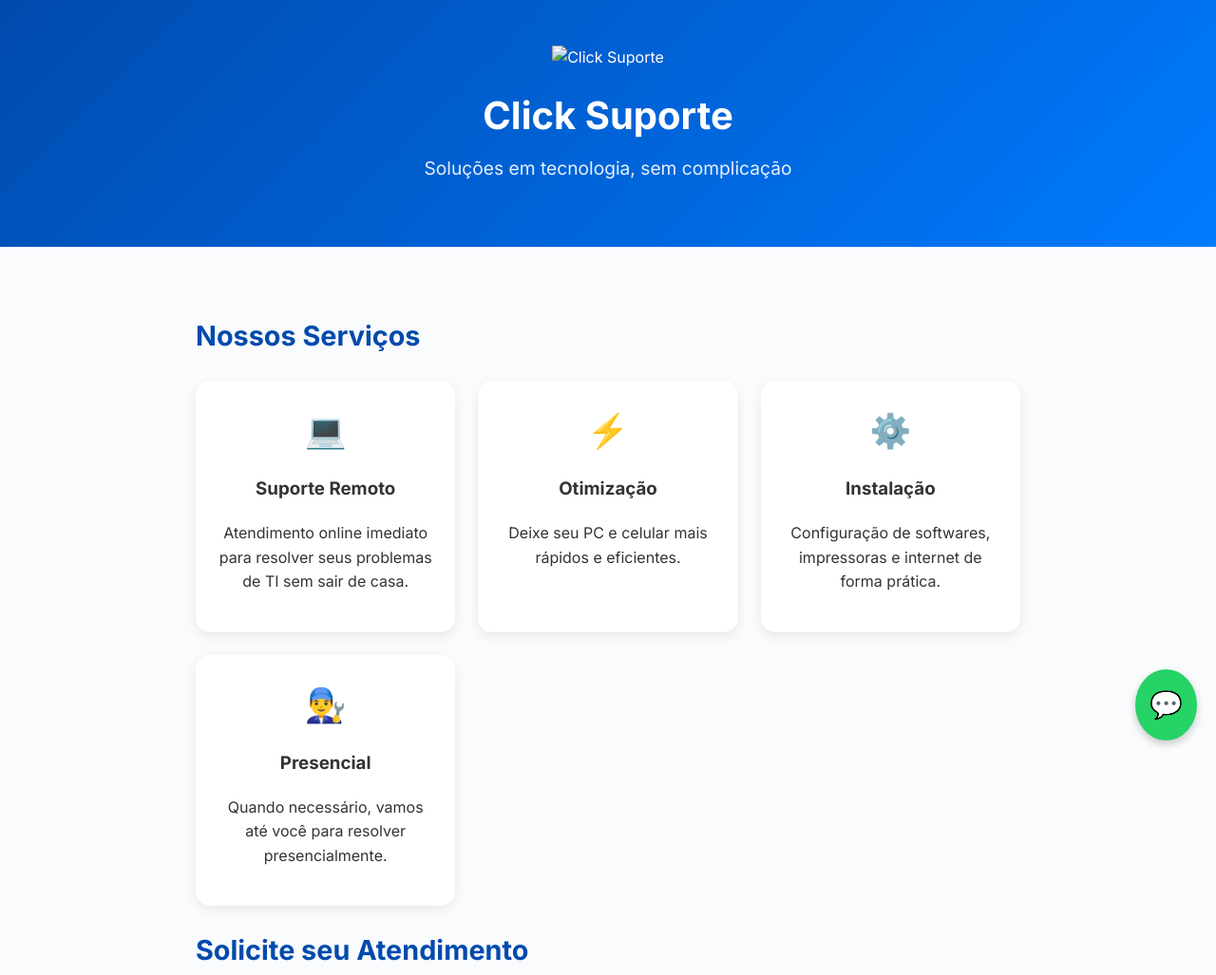
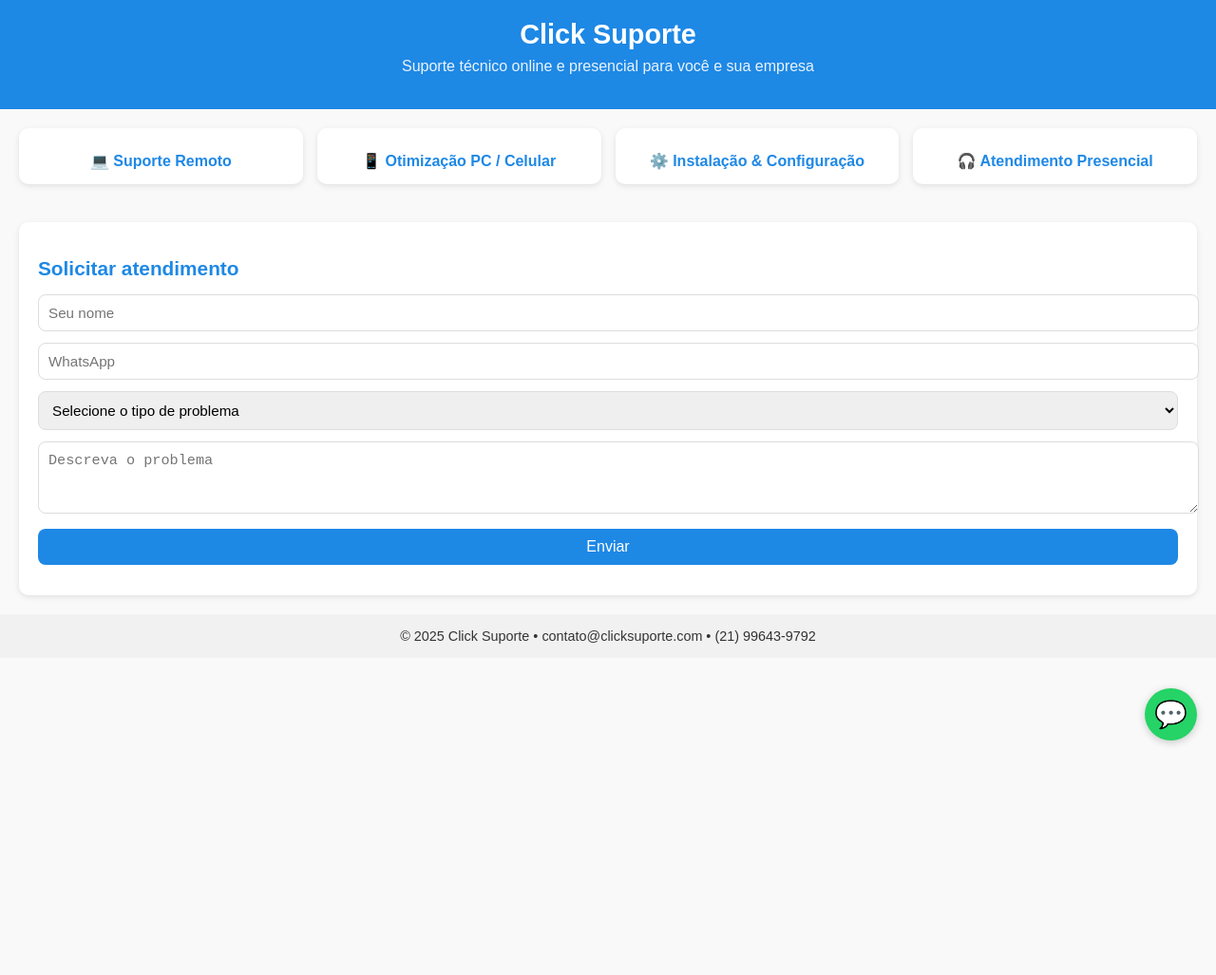
Before and after one commit to Luisgf013/Click_suporte, a plain HTML site: page index.html in a window 1280 px wide. Shown: the top 1027 px of the page at 95% size. After the commit the page ends 800 px from the top, so only its background shows below. Drawn offline with Linux system fonts and the light colour scheme.

Commit message:
Update index.html

```diff
--- a/index.html
+++ b/index.html
@@ -4,103 +4,102 @@
   <meta charset="UTF-8">
   <meta name="viewport" content="width=device-width, initial-scale=1.0">
   <title>Click Suporte</title>
-  <link rel="preconnect" href="https://fonts.googleapis.com">
-  <link rel="preconnect" href="https://fonts.gstatic.com" crossorigin>
-  <link href="https://fonts.googleapis.com/css2?family=Inter:wght@400;600;700&display=swap" rel="stylesheet">
   <style>
-    * {
-      box-sizing: border-box;
+    body {
+      margin: 0;
+      font-family: Arial, sans-serif;
+      background-color: #f9f9f9;
+      color: #333;
     }
-    body {
-      font-family: 'Inter', Arial, sans-serif;
-      margin: 0;
-      padding: 0;
-      background: #f9fbfd;
-      color: #333;
-      line-height: 1.6;
+
+    header {
+      background: #1E88E5;
+      color: white;
+      padding: 20px;
+      text-align: center;
     }
-    header {
-      background: linear-gradient(135deg, #004aad, #007bff);
-      color: white;
-      text-align: center;
-      padding: 3rem 1rem;
-    }
+
     header h1 {
       margin: 0;
-      font-size: 2.5rem;
-      font-weight: 700;
+      font-size: 1.8rem;
     }
+
     header p {
-      margin-top: 0.5rem;
-      font-size: 1.2rem;
+      margin-top: 8px;
+      font-size: 1rem;
       opacity: 0.9;
     }
-    section {
-      max-width: 900px;
-      margin: 2rem auto;
-      padding: 1rem;
-    }
-    h2 {
-      font-size: 1.8rem;
-      margin-bottom: 1rem;
-      color: #004aad;
-    }
+
     .services {
       display: grid;
-      grid-template-columns: repeat(auto-fit, minmax(200px, 1fr));
-      gap: 1.5rem;
-      margin-top: 1.5rem;
+      grid-template-columns: repeat(auto-fit, minmax(180px, 1fr));
+      gap: 15px;
+      padding: 20px;
     }
-    .service {
+
+    .service-card {
       background: white;
-      padding: 1.5rem;
-      border-radius: 15px;
+      border-radius: 10px;
+      padding: 15px;
       text-align: center;
-      box-shadow: 0 4px 12px rgba(0,0,0,0.08);
-      transition: transform 0.2s ease, box-shadow 0.2s ease;
+      box-shadow: 0 2px 6px rgba(0,0,0,0.1);
+      transition: transform 0.2s;
     }
-    .service:hover {
-      transform: translateY(-5px);
-      box-shadow: 0 6px 16px rgba(0,0,0,0.12);
+
+    .service-card:hover {
+      transform: translateY(-4px);
     }
-    .service-icon {
-      font-size: 2.2rem;
-      margin-bottom: 0.5rem;
+
+    .service-card h3 {
+      margin: 10px 0 0;
+      font-size: 1rem;
+      color: #1E88E5;
     }
-    form {
+
+    .form-section {
       background: white;
-      padding: 2rem;
-      border-radius: 15px;
-      box-shadow: 0 4px 12px rgba(0,0,0,0.08);
-      margin-top: 2rem;
+      margin: 20px;
+      padding: 20px;
+      border-radius: 10px;
+      box-shadow: 0 2px 6px rgba(0,0,0,0.1);
     }
+
+    .form-section h2 {
+      margin-bottom: 15px;
+      font-size: 1.3rem;
+      color: #1E88E5;
+    }
+
     form input, form select, form textarea, form button {
       width: 100%;
-      padding: 0.9rem;
-      margin-bottom: 1rem;
-      border: 1px solid #ccc;
+      margin-bottom: 12px;
+      padding: 10px;
       border-radius: 8px;
-      font-size: 1rem;
+      border: 1px solid #ddd;
+      font-size: 0.95rem;
     }
+
     form button {
-      background: linear-gradient(135deg, #004aad, #007bff);
+      background: #1E88E5;
       color: white;
       border: none;
-      font-weight: 600;
+      font-size: 1rem;
       cursor: pointer;
-      transition: background 0.2s ease;
+      transition: 0.2s;
     }
+
     form button:hover {
-      background: linear-gradient(135deg, #003080, #0056b3);
+      background: #1565C0;
     }
+
     footer {
       text-align: center;
-      padding: 1.5rem;
-      background: #f0f4f8;
-      margin-top: 2rem;
+      padding: 15px;
+      background: #f1f1f1;
       font-size: 0.9rem;
-      color: #666;
     }
+
+    /* Botão flutuante WhatsApp */
     .whatsapp-float {
       position: fixed;
       bottom: 20px;
@@ -108,91 +107,82 @@
       background: #25D366;
       color: white;
       border-radius: 50%;
-      padding: 15px;
+      width: 55px;
+      height: 55px;
+      display: flex;
+      align-items: center;
+      justify-content: center;
       font-size: 28px;
       text-decoration: none;
-      box-shadow: 0 4px 8px rgba(0,0,0,0.2);
-      transition: transform 0.2s ease;
-    }
-    .whatsapp-float:hover {
-      transform: scale(1.1);
+      box-shadow: 0 2px 8px rgba(0,0,0,0.2);
     }
   </style>
 </head>
 <body>
+
   <header>
-    <img src="logotipo.png" alt="Click Suporte" style="max-width:120px; margin-bottom:1rem;">
     <h1>Click Suporte</h1>
-    <p>Soluções em tecnologia, sem complicação</p>
+    <p>Suporte técnico online e presencial para você e sua empresa</p>
   </header>
 
-  <section>
-    <h2>Nossos Serviços</h2>
-    <div class="services">
-      <div class="service">
-        <div class="service-icon">💻</div>
-        <h3>Suporte Remoto</h3>
-        <p>Atendimento online imediato para resolver seus problemas de TI sem sair de casa.</p>
-      </div>
-      <div class="service">
-        <div class="service-icon">⚡</div>
-        <h3>Otimização</h3>
-        <p>Deixe seu PC e celular mais rápidos e eficientes.</p>
-      </div>
-      <div class="service">
-        <div class="service-icon">⚙️</div>
-        <h3>Instalação</h3>
-        <p>Configuração de softwares, impressoras e internet de forma prática.</p>
-      </div>
-      <div class="service">
-        <div class="service-icon">👨‍🔧</div>
-        <h3>Presencial</h3>
-        <p>Quando necessário, vamos até você para resolver presencialmente.</p>
-      </div>
+  <section class="services">
+    <div class="service-card">
+      <h3>💻 Suporte Remoto</h3>
     </div>
+    <div class="service-card">
+      <h3>📱 Otimização PC / Celular</h3>
+    </div>
+    <div class="service-card">
+      <h3>⚙️ Instalação & Configuração</h3>
+    </div>
+    <div class="service-card">
+      <h3>🎧 Atendimento Presencial</h3>
+    </div>
+  </section>
 
-    <h2>Solicite seu Atendimento</h2>
-    <form id="supportForm">
+  <section class="form-section">
+    <h2>Solicitar atendimento</h2>
+    <form onsubmit="sendMessage(); return false;">
       <input type="text" id="nome" placeholder="Seu nome" required>
-      <input type="email" id="email" placeholder="Seu e-mail (opcional)">
-      <input type="text" id="whatsapp" placeholder="Seu WhatsApp" required>
-      <select id="tipo" required>
+      <input type="text" id="whatsapp" placeholder="WhatsApp" required>
+      <select id="tipo">
         <option value="">Selecione o tipo de problema</option>
-        <option>PC</option>
-        <option>Celular</option>
-        <option>Internet</option>
-        <option>Outro</option>
+        <option>Suporte Remoto</option>
+        <option>Otimização</option>
+        <option>Instalação/Configuração</option>
+        <option>Atendimento Presencial</option>
       </select>
-      <textarea id="descricao" rows="4" placeholder="Descreva seu problema" required></textarea>
-      <button type="submit">🚀 Solicitar Atendimento</button>
+      <textarea id="descricao" rows="3" placeholder="Descreva o problema" required></textarea>
+      <button type="submit">Enviar</button>
     </form>
   </section>
 
   <footer>
-    <p>Click Suporte © 2025 – Tecnologia ao seu alcance.</p>
+    © 2025 Click Suporte • contato@clicksuporte.com • (21) 99643-9792
   </footer>
 
-  <a href="https://wa.me/5521993825550" class="whatsapp-float">💬</a>
+  <!-- Botão flutuante WhatsApp -->
+  <a href="https://wa.me/5521996439792" class="whatsapp-float" target="_blank">💬</a>
 
   <script>
-    document.getElementById("supportForm").addEventListener("submit", function(e) {
-      e.preventDefault();
+    function sendMessage() {
       const nome = document.getElementById("nome").value;
-      const email = document.getElementById("email").value;
       const whatsapp = document.getElementById("whatsapp").value;
       const tipo = document.getElementById("tipo").value;
       const descricao = document.getElementById("descricao").value;
 
-      const mensagem = `Olá, meu nome é ${nome}. Meu WhatsApp é ${whatsapp}. Tenho um problema com ${tipo}. Detalhes: ${descricao}.`;
-      const url = `https://wa.me/5521993825550?text=${encodeURIComponent(mensagem)}`;
+      const msg = `Olá, meu nome é ${nome}.%0A` +
+                  `WhatsApp: ${whatsapp}%0A` +
+                  `Tipo: ${tipo}%0A` +
+                  `Descrição: ${descricao}`;
 
-      // abre no WhatsApp
-      window.open(url, '_blank');
+      // Envia para WhatsApp
+      window.open(`https://wa.me/5521996439792?text=${msg}`, "_blank");
 
-      // envia email (simples mailto)
-      const mailto = `mailto:click.suporte.ti@gmail.com?subject=Novo atendimento - ${tipo}&body=${encodeURIComponent(mensagem + (email ? " | Email: " + email : ""))}`;
-      window.location.href = mailto;
-    });
+      // Envia para Email
+      window.open(`mailto:click.suporte.ti@gmail.com?subject=Novo Atendimento - ${tipo}&body=${msg}`, "_blank");
+    }
   </script>
+
 </body>
 </html>
```
